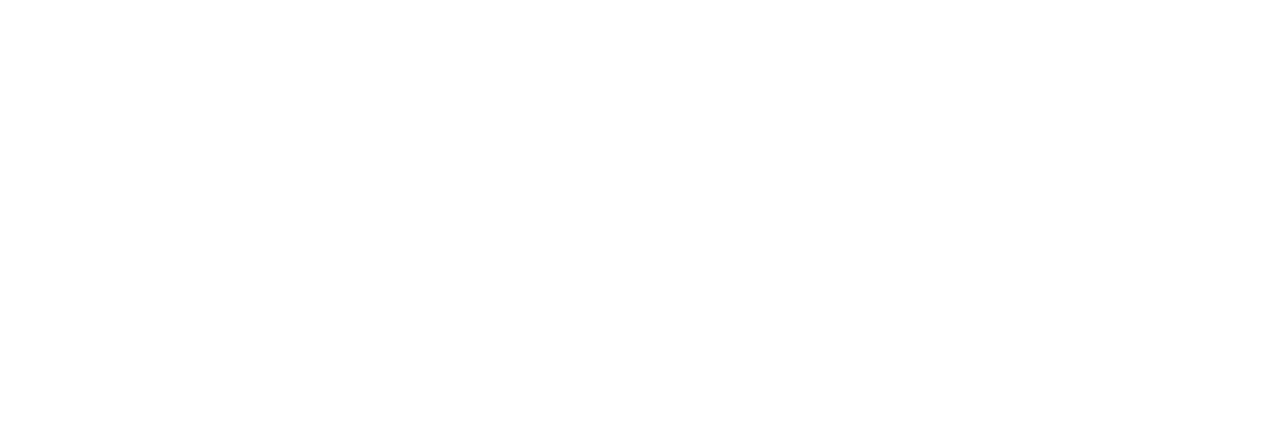
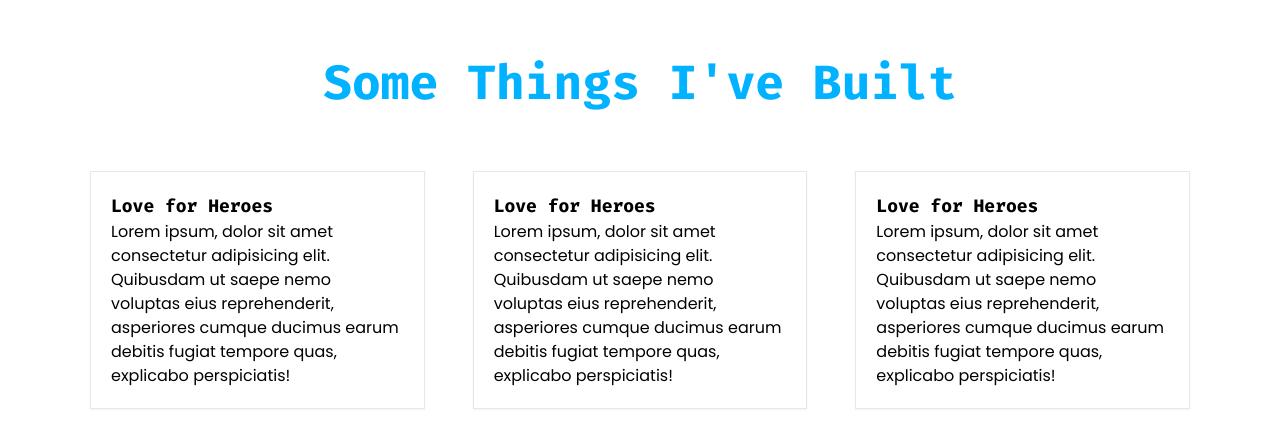
Before and after one commit to raaynaldo/raynaldosutisna, a Next.js app: page / in a window 1280 px wide. Shown: the part 1749-2196 px from the top of the page. Before the commit the page ends 1600 px from the top, so only its background shows below. Built offline with nearby package versions, Linux system fonts and the light colour scheme.

Commit message:
feat: experience and project

```diff
--- a/components/Experience.jsx
+++ b/components/Experience.jsx
@@ -1,6 +1,6 @@
 import { useState } from 'react';
 
-import { experiences } from '@/data/experience';
+import { experiences } from '@/data/experiences';
 
 export default function Experience() {
   const [experience, setExperience] = useState(experiences[0]);
--- /dev/null
+++ b/components/Project.jsx
@@ -0,0 +1,8 @@
+export default function Project({ title, description, image }) {
+  return (
+    <div className='p-5 border shadow-sm'>
+      <h4>{title}</h4>
+      <p>{description}</p>
+    </div>
+  );
+}
--- /dev/null
+++ b/components/ProjectList.jsx
@@ -0,0 +1,21 @@
+import { projects } from '@/data/projects';
+import Project from './Project';
+
+export default function ProjectList() {
+  return (
+    <section
+      className='flex flex-col items-center h-screen pt-32 md:pt-52 layout'
+      id='project'
+    >
+      <h1 className='text-2xl text-center md:text-5xl text-primary'>
+        Some Things I've Built
+      </h1>
+
+      <div className='flex flex-col gap-8 mt-8 md:gap-12 md:mt-16 md:flex-row'>
+        {projects.map((project) => (
+          <Project key={Project.id} {...project} />
+        ))}
+      </div>
+    </section>
+  );
+}
--- /dev/null
+++ b/data/projects.js
@@ -0,0 +1,22 @@
+const projects = [
+  {
+    id: 1,
+    title: 'Love for Heroes',
+    description:
+      'Lorem ipsum, dolor sit amet consectetur adipisicing elit. Quibusdam ut saepe nemo voluptas eius reprehenderit, asperiores cumque ducimus earum debitis fugiat tempore quas, explicabo perspiciatis!',
+  },
+  {
+    id: 2,
+    title: 'Love for Heroes',
+    description:
+      'Lorem ipsum, dolor sit amet consectetur adipisicing elit. Quibusdam ut saepe nemo voluptas eius reprehenderit, asperiores cumque ducimus earum debitis fugiat tempore quas, explicabo perspiciatis!',
+  },
+  {
+    id: 3,
+    title: 'Love for Heroes',
+    description:
+      'Lorem ipsum, dolor sit amet consectetur adipisicing elit. Quibusdam ut saepe nemo voluptas eius reprehenderit, asperiores cumque ducimus earum debitis fugiat tempore quas, explicabo perspiciatis!',
+  },
+];
+
+export { projects };
--- a/pages/index.jsx
+++ b/pages/index.jsx
@@ -6,6 +6,7 @@
 
 import { fontSize } from 'tailwindcss/defaultTheme';
 import { BsChevronDoubleDown, BsList } from 'react-icons/bs';
+import ProjectList from '@/components/ProjectList';
 
 export default function Home() {
   return (
@@ -74,6 +75,7 @@
 
         <Experience />
 
+        <ProjectList />
         {/* <footer></footer> */}
       </main>
     </>
```
Also changed, not shown: data/experiences.js (renamed from data/experience.js).
